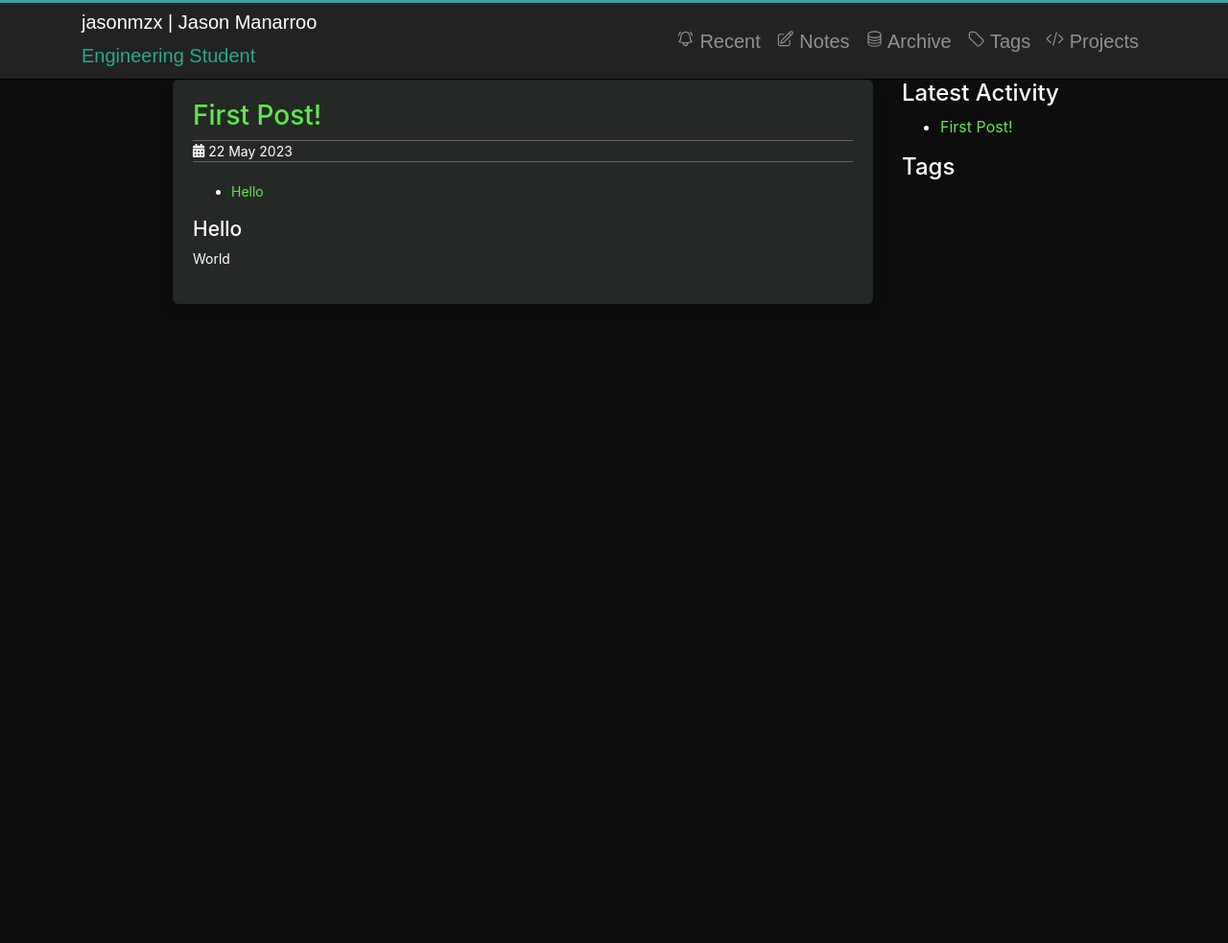
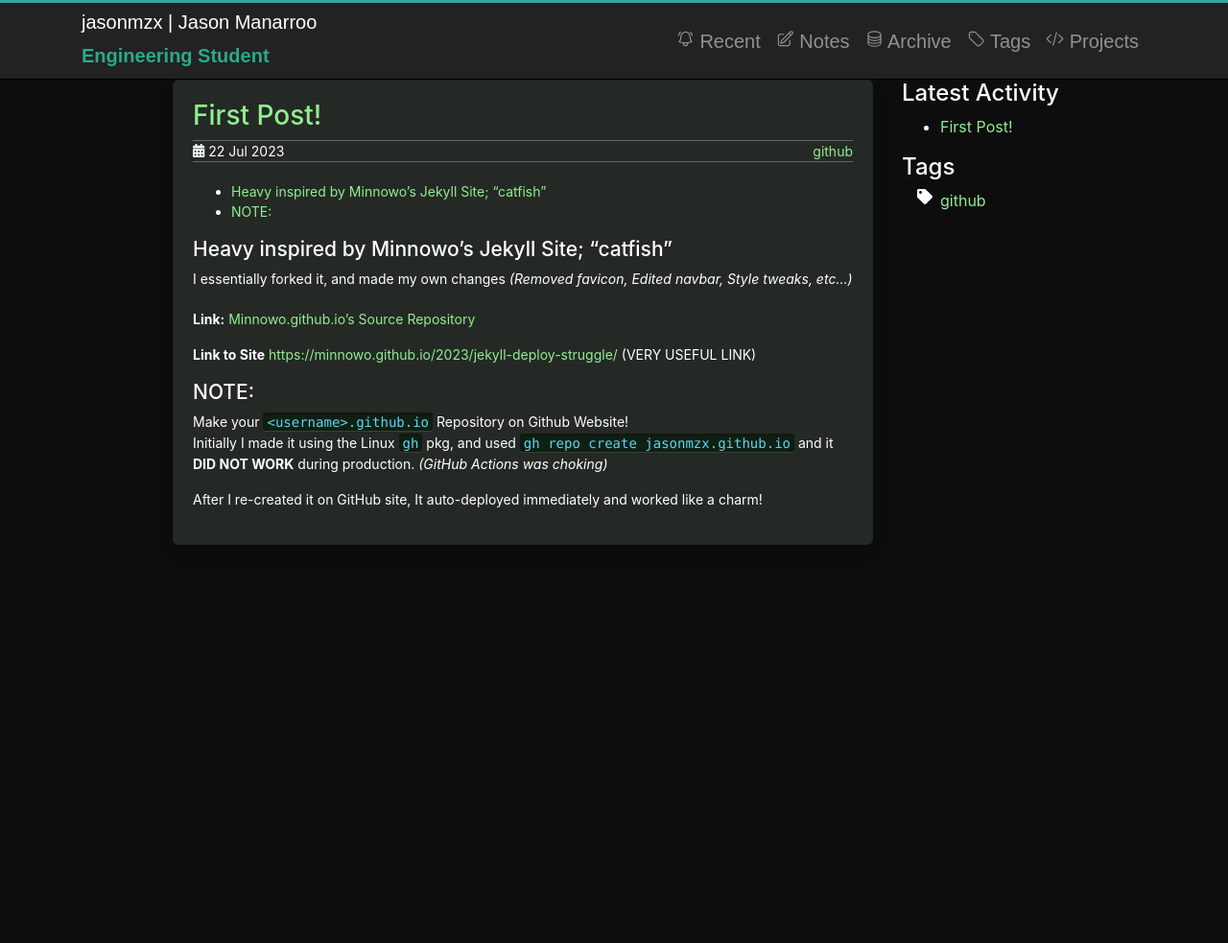
Before and after one commit to jasonmzx/jasonmzx.github.io, a Jekyll site: the page built from _posts/2023-07-22-first-post.md, in a window 1280 px wide. Shown: the whole page at 96% size. Built offline with Jekyll 4.4.1, drawn with Linux system fonts in a browser that asks for light colours.

Commit message:
first post

```diff
--- a/_includes/header.html
+++ b/_includes/header.html
@@ -26,7 +26,7 @@
             {{ site.name }}
         </a>
         <br>
-        <span style="color:#2AAA8A;">Engineering Student</span>
+        <span style="color:#2AAA8A; font-weight: 600;">Engineering Student</span>
     </div>
 
         <div class="navbar-nav" style="flex-wrap: wrap;">
--- a/_layouts/page.html
+++ b/_layouts/page.html
@@ -4,12 +4,12 @@
       <div class="content">
         <div class="container container-center">
           <div class="row">
-            <div class="col-md-8 offset-md-1">
+            <div class="col-md-10">
               <div class="card">
                 {{ content }}
               </div>
             </div>
-            <div class="col-md-3 hidden-xs">
+            <div class="col-md-2 hidden-xs">
               {% include sidebar.html %}
             </div>
           </div>
--- a/_posts/2023-07-22-first-post.md
+++ b/_posts/2023-07-22-first-post.md
@@ -1,11 +1,21 @@
 ---
 layout: post
 title: First Post!
-date:   2023-05-22 07:49
+date:   2023-07-22 07:49
 description: My very first post on Jekyll after setting it up...
+tags: [github]
 toc: true
 ---
 
-## Hello
+## Heavy inspired by Minnowo's Jekyll Site; "catfish"
 
-World
+I essentially forked it, and made my own changes *(Removed favicon, Edited navbar, Style tweaks, etc...)*<br>
+**Link:** <a href="https://github.com/Minnowo/minnowo.github.io/tree/main">Minnowo.github.io's Source Repository</a>
+
+**Link to Site** <a href="https://minnowo.github.io/2023/jekyll-deploy-struggle/">https://minnowo.github.io/2023/jekyll-deploy-struggle/</a> (VERY USEFUL LINK)
+
+
+## NOTE:
+ Make your `<username>.github.io` Repository on Github Website! <br> Initially I made it using the Linux `gh` pkg, and used `gh repo create jasonmzx.github.io` and it **DID NOT WORK** during production. *(GitHub Actions was choking)*
+
+ After I re-created it on GitHub site, It auto-deployed immediately and worked like a charm!
--- a/assets/css/syntax.scss
+++ b/assets/css/syntax.scss
@@ -67,8 +67,8 @@ h5 > code,
 p > pre,
 p > code,
 .note > code {
-  color: tomato;
-  background-color: #333;
+  color: rgb(93, 213, 243);
+  background-color: #112214;
   -webkit-border-radius: 5px;
   -moz-border-radius: 5px;
   border-radius: 5px;
@@ -80,6 +80,7 @@ p > code,
 .highlighter-rouge{
   padding: 1px 4px;
   border-radius: 3px;
+  font-size: 14px;
 }
 
 /* line numbers */
--- a/assets/css/theme.scss
+++ b/assets/css/theme.scss
@@ -18,7 +18,7 @@
 
 // Several accent colors, choose one or create your own!
 // $accent-color: #b99400;    // original =)
-$accent-color: #60e74e;    // original =)
+$accent-color:  	#90EE90;    // original =)
 // $accent-color: #F4AC45;    // original =)
 // $accent-color: #3CA2A2;    // original =)
 //$accent-color: #C38FD6;  // velvet
@@ -27,7 +27,7 @@ $accent-color: #60e74e;    // original =)
 //$accent-color: #D2E354;  // yellowish
 //$accent-color: #52B54B;  // green
 $link-highlight-color: #fbfcbe;
-$selection-color: #ee486484;
+$selection-color: #13d5b484;
 $font-color: #ffffff;
 // $font-color: #dddddd;
 $background-color: #0f0f0f;
```
